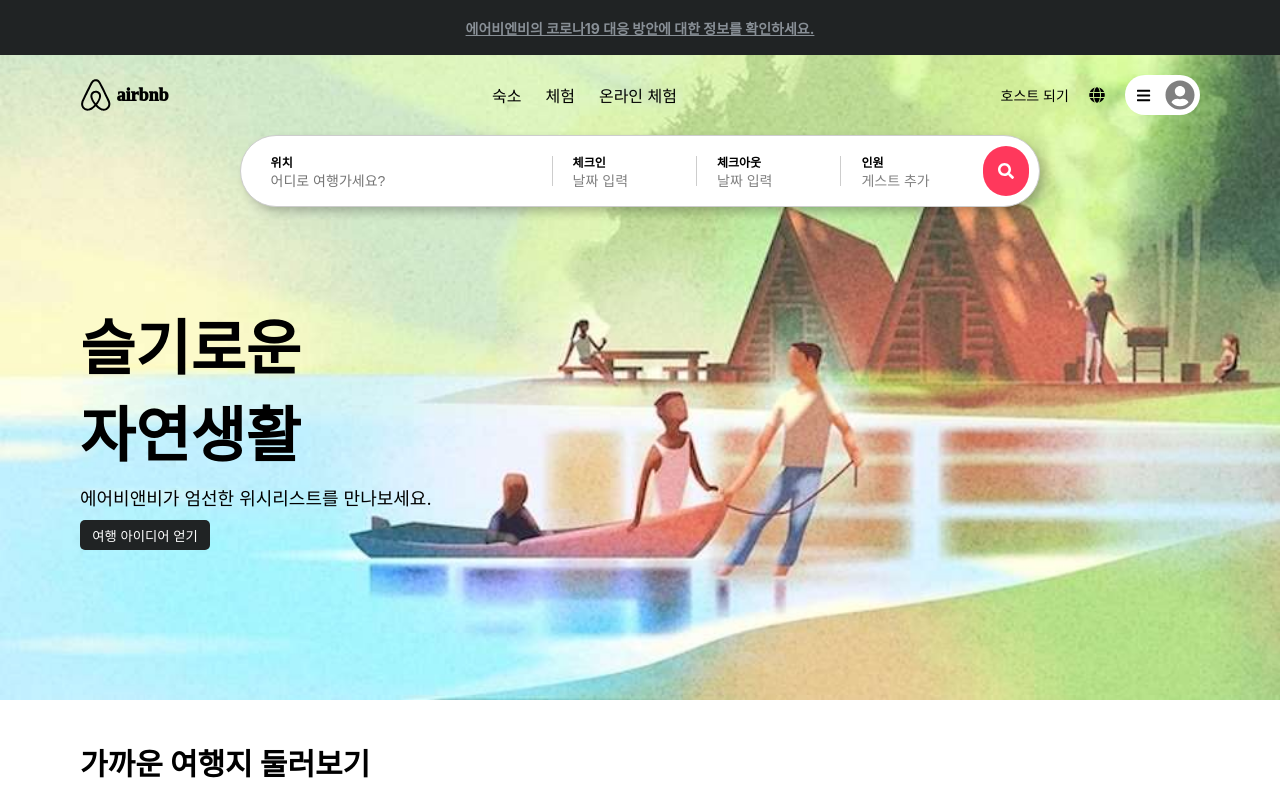
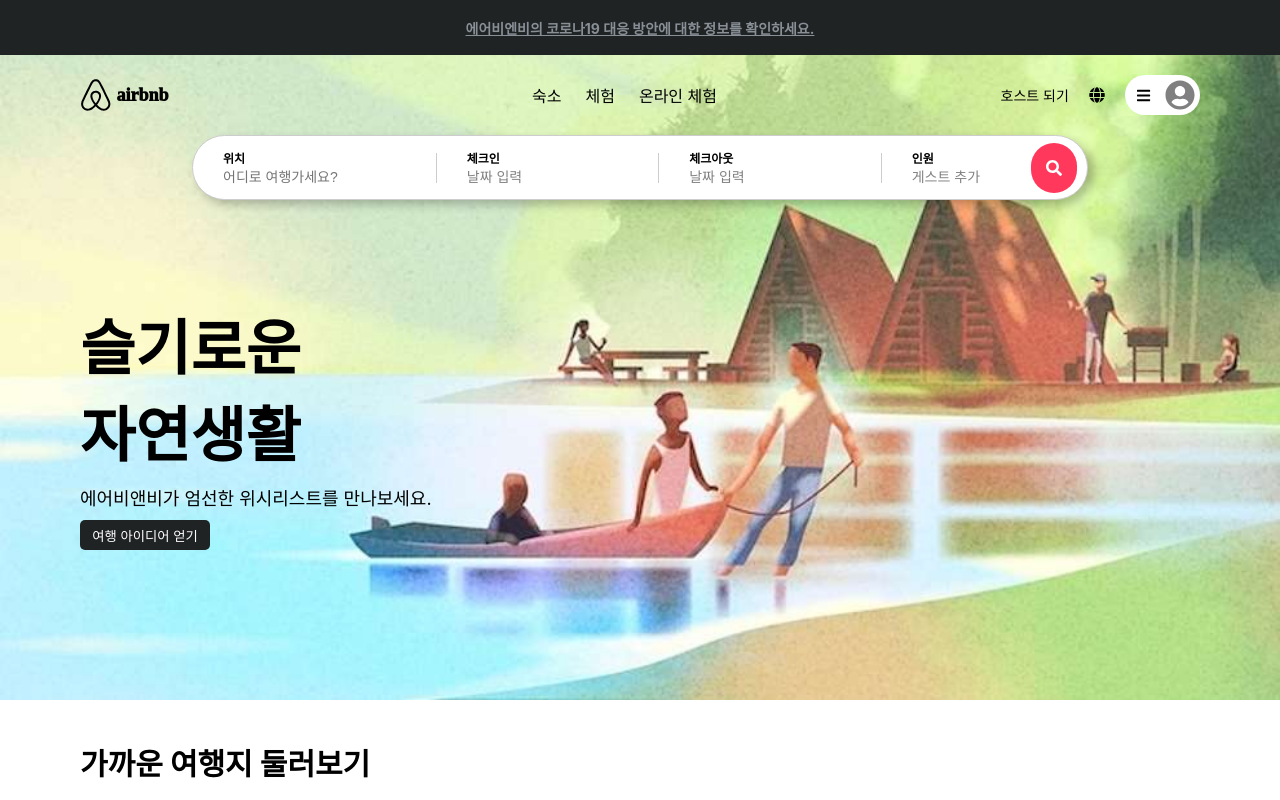
Before and after one commit to Jin-suyeon/airbnb_clone, a React (Create React App) app: page / in a window 1280 px wide. Shown: the top 800 px of the page. Built offline with nearby package versions, Linux system fonts and the light colour scheme; grey boxes are pictures that could not be loaded; a web font is replaced by a local one.

Commit message:
feat: add hove effect in header

```diff
--- a/src/main/Header.css
+++ b/src/main/Header.css
@@ -31,10 +31,15 @@
 .header_button_group {
     display: flex;
     align-items: center;
+    padding-left: 80px;
 }
 
 .header_button {
     padding: 8px 12px;
+}
+
+.header_button:hover {
+    color: white;
 }
 
 .header_user_group {
--- a/src/main/Search.css
+++ b/src/main/Search.css
@@ -1,7 +1,7 @@
 .search {
     display: flex;
     justify-content: center;
-    padding: 0px 24px;
+    /* padding: 0px 24px; */
 }
 
 .search_app {
@@ -9,13 +9,14 @@
 }
 
 .search_in {
+    height: 65px;
     display: flex;
     background-color: white;
     border-radius: 100px;
     border: 1px solid rgb(205, 205, 205);
-    padding: 10px 10px;
+    /* padding: 10px 10px; */
     box-shadow: 5px 5px 10px #0000003c;
-    width: 65%;
+    width: 70%;
     justify-content: space-between;
     align-items: center;
 }
@@ -30,26 +31,53 @@
     font-size: 14px;
     border: none;
     outline: none;
+    background-color: rgba(255, 255, 255, 0);
 }
 
 .search_findbutton {
     background-color: #FF385C;
     border-radius: 100px;
-    padding: 15px
+    padding: 15px;
 }
 
 .search_findicon {
     color: white;
 }
 
-.search_location {
-    margin-left: 20px;
+.search_location{
+    display: flex;
+    justify-content: space-between;
     width: 100%;
+    height: 100%;
+    padding: 10px 30px;
+    align-items: center;
+    border-radius: 40px;
 }
+
+.search_location:nth-child(7){
+    padding: 10px 10px 10px 30px;
+}
+
+.search_location:hover{
+    background-color: rgb(237, 236, 236);
+}
+
+.search_location:nth-child(7):hover{
+    background-color:rgb(237, 236, 236);
+}
+
+/* .search_location:focus{
+    background-color:white;
+    box-shadow: 10px 10px 10px black;
+} */
+
+/* .search_location:nth-child(7):focus{
+    background-color:white;
+} */
 
 .search_bar {
     border-right: 1px solid rgb(205, 205, 205);
-    width: 10px;
+    width: 1px;
     height: 30px;
 }
 
@@ -57,7 +85,6 @@
     border-right: 1px solid rgb(205, 205, 205);
     width: 10px;
     height: 30px;
-    padding-left: 100px;
 }
 
 @media screen and (max-width: 950px) {
--- a/src/main/Search.js
+++ b/src/main/Search.js
@@ -12,43 +12,53 @@ function Search(){
         </div>
 
         <div className="search_in">
-            <span className="search_location">
+
+        {/* <div className="search_hover"> */}
+            <div className="search_location">
                 <label className="search_button">
                     <div className="search_boldtext">위치</div>
                     <input className="search_inputtext" type="text" placeholder="어디로 여행가세요?"></input>
                 </label>
-            </span>
+            </div>
+        {/* </div> */}
 
             <span className="search_bar1"></span>
 
-            <span className="search_location">
+        {/* <div className="search_hover"> */}
+            <div className="search_location">
                 <label className="search_button">
                     <div className="search_boldtext">체크인</div>
                     <div className="search_inputtext">날짜 입력</div>
                 </label>
-            </span>
+            </div>
+        {/* </div> */}
 
             <span className="search_bar"></span>
 
-            <span className="search_location">
+        {/* <div className="search_hover"> */}
+            <div className="search_location">
                 <label className="search_button">
                     <div className="search_boldtext">체크아웃</div>
                     <div className="search_inputtext">날짜 입력</div>
                 </label>
-            </span>
+            </div>
+        {/* </div> */}
 
             <span className="search_bar"></span>
 
-            <span className="search_location">
+        {/* <div className="search_hover"> */}
+            <div className="search_location">
                 <label className="search_button">
                     <div className="search_boldtext">인원</div>
                     <div className="search_inputtext">게스트 추가</div>
                 </label>
-            </span>
 
-            <span className="search_findbutton">
-                <FontAwesomeIcon className="search_findicon" icon={faSearch} />
-            </span>
+                <span className="search_findbutton">
+                    <FontAwesomeIcon className="search_findicon" icon={faSearch} />
+                </span>
+            </div>
+        {/* </div> */}
+
         </div>
     </div>
   );
```
